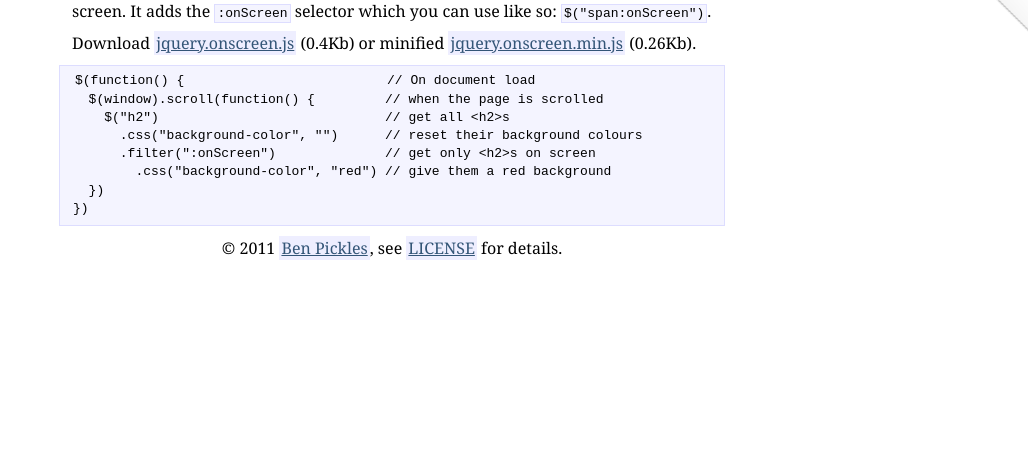
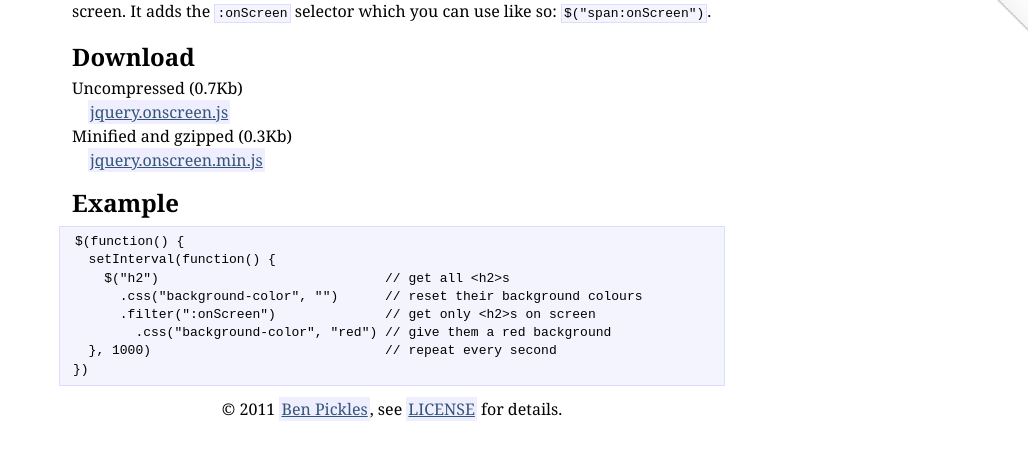
Before and after one commit to benpickles/onScreen, a plain HTML site: page index.html in a window 1280 px wide. Shown: the part 102-562 px from the top of the page, without its empty margins (248-1280 px from the left). Drawn offline with Linux system fonts and the light colour scheme.

Commit message:
Update docs, better example.

```diff
--- a/assets/style.css
+++ b/assets/style.css
@@ -32,8 +32,21 @@ h1 {
   margin: 0.8em 0 0.3em;
 }
 
+h2 {
+  font-size: 1.5em;
+  margin: 0.8em 0 0.3em;
+}
+
 p {
   margin: 0.2em 0 0.3em;
+}
+
+dl {
+  margin: 0.2em 0 0.3em;
+}
+
+dd {
+  margin-left: 1em;
 }
 
 a {
--- a/index.html
+++ b/index.html
@@ -25,18 +25,24 @@
       visible on-screen. It adds the <code>:onScreen</code> selector which you
       can use like so: <code>$("span:onScreen")</code>.</p>
 
-    <p>
-      Download <a href="jquery.onscreen.js">jquery.onscreen.js</a> (0.4Kb)
-      or minified <a href="jquery.onscreen.min.js">jquery.onscreen.min.js</a> (0.26Kb).
-    </p>
+    <h2>Download</h2>
 
-    <pre><code>$(function() {                          // On document load
-  $(window).scroll(function() {         // when the page is scrolled
+    <dl>
+      <dt>Uncompressed (0.7Kb)</dt>
+      <dd><a href="jquery.onscreen.js">jquery.onscreen.js</a></dd>
+      <dt>Minified and gzipped (0.3Kb)</dt>
+      <dd><a href="jquery.onscreen.min.js">jquery.onscreen.min.js</a></dd>
+    </dl>
+
+    <h2>Example</h2>
+
+    <pre><code>$(function() {
+  setInterval(function() {
     $("h2")                             // get all &lt;h2&gt;s
       .css("background-color", "")      // reset their background colours
       .filter(":onScreen")              // get only &lt;h2&gt;s on screen
         .css("background-color", "red") // give them a red background
-  })
+  }, 1000)                              // repeat every second
 })</code></pre>
   </article>
 
```
